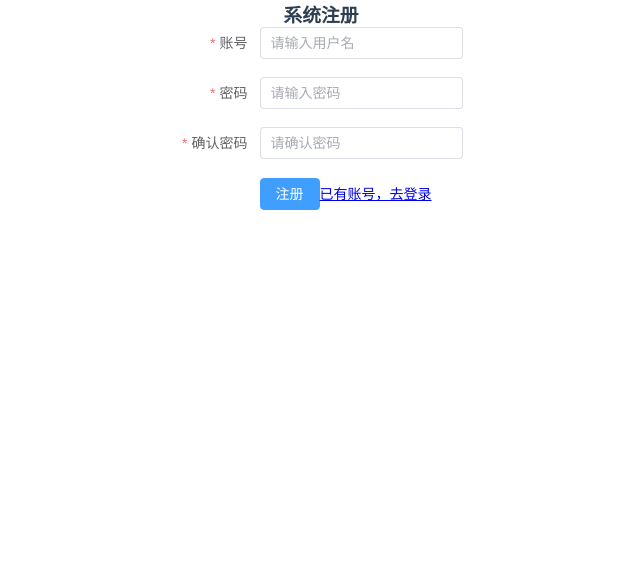
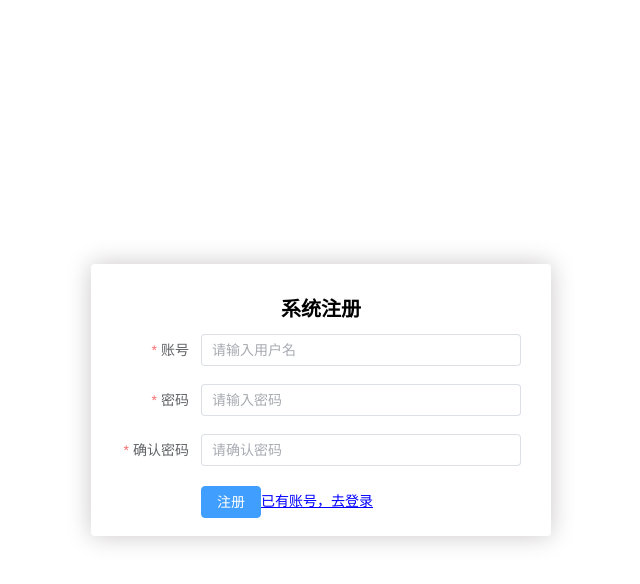
Before and after one commit to wuhengyu/vue_learn_product, a Vue app: page /#/register in a window 1280 px wide. Shown: the top 584 px of the page, without its empty margins (319-959 px from the left). Built offline with nearby package versions, Linux system fonts and the light colour scheme.

Commit message:
update files

```diff
--- a/src/App.vue
+++ b/src/App.vue
@@ -1,18 +1,25 @@
 <template>
+  <!-- 用来放置各路由对应的组件（页面） -->
   <router-view></router-view>
 </template>
 
 <script>
 export default {
-  name: 'App',
+  name: "App",
 };
 </script>
 
 <style>
+#app {
+  font-family: Avenir, Helvetica, Arial, sans-serif;
+  -webkit-font-smoothing: antialiased;
+  -moz-osx-font-smoothing: grayscale;
+  text-align: center;
+  color: #2c3e50;
+}
 html,
 body,
 ul,
-li,
 h1,
 h2,
 h3,
@@ -20,23 +27,15 @@ p {
   margin: 0;
   padding: 0;
 }
-.w100p{
+.w100p {
   width: 100%;
 }
-.txt-r{
+.txt-r {
   text-align: right;
 }
-.flex-center{
+.flex-center {
   display: flex;
   align-items: center;
   justify-content: center;
 }
-
-#app {
-  font-family: Avenir, Helvetica, Arial, sans-serif;
-  -webkit-font-smoothing: antialiased;
-  -moz-osx-font-smoothing: grayscale;
-  text-align: center;
-  color: #2c3e50;
-}
 </style>
--- a/src/views/sign/index.css
+++ b/src/views/sign/index.css
@@ -1,23 +1,32 @@
 .page {
-height:100vh;
+  height: 100vh;
 }
+
 a {
   color: blue;
 }
-.sign-box{
+
+.txt-r {
+  text-align: right;
+}
+
+.sign-box {
   width: 400px;
   background: #fff;
-padding:30px 30px 0;
+  padding: 30px 30px 0;
   border-radius: 4px;
-box-shadow:00 25px #cac6c6;
+  box-shadow: 0 0 25px #cac6c6;
 }
+
 .title {
   font-size: 20px;
   line-height: 30px;
-margin-bottom:10px;
-color:#000;
+  margin-bottom: 10px;
+  color: #000;
 }
-.flex{
-display:flex;
-justify-content: center;align-items: center;
+
+.flex-center {
+  display: flex;
+  justify-content: center;
+  align-items: center;
 }
--- a/src/views/sign/login.vue
+++ b/src/views/sign/login.vue
@@ -19,21 +19,32 @@ export default {
 
 <template>
   <div class="page flex-center">
-    <div class="sian-box">
+    <div class="sign-box">
       <el-form ref="form" :model="form" :rules="rules" label-width="60px">
         <h3 class="title">系统登录</h3>
 
         <el-form-item label="账号" prop="account">
-            <el-input v-model="form.account" placeholder="请输入用户名" prefix-icon="user"></el-input>
+          <el-input
+            v-model="form.account"
+            placeholder="请输入用户名"
+            prefix-icon="user"
+          ></el-input>
         </el-form-item>
 
         <el-form-item label="密码" prop="password">
-            <el-input v-model="form.password" type="password" placeholder="请输入密码" prefix-icon="lock"></el-input>
+          <el-input
+            v-model="form.password"
+            type="password"
+            placeholder="请输入密码"
+            prefix-icon="lock"
+          ></el-input>
         </el-form-item>
 
         <el-form-item label="">
           <div>
-          <el-button @click="login" type="primary" class="w100p">登录</el-button>
+            <el-button @click="login" type="primary" class="w100p"
+              >登录</el-button
+            >
           </div>
           <div class="txt-r">
             <router-link to="/register">没有账号?去注册</router-link>
@@ -45,37 +56,63 @@ export default {
 </template>
 
 <script>
-export default{
+export default {
   // eslint-disable-next-line vue/multi-word-component-names
-  name: 'login',
+  name: "login",
   data() {
     return {
       form: {
-        account: '',
-        password: '',
+        account: "",
+        password: "",
       },
       rules: {
         account: [
-          { required: true, message: '请输入用户名', trigger:  ["blur", "change"]},
-          {pattern: /^[a-zA-Z0-9_-]{3,20}$/, message: '用户名必须是3-20个字母、数字、下划线或减号', trigger: 'blur'},
+          {
+            required: true,
+            message: "请输入用户名",
+            trigger: ["blur", "change"],
+          },
+          {
+            pattern: /^[a-zA-Z0-9_-]{3,20}$/,
+            message: "用户名必须是3-20个字母、数字、下划线或减号",
+            trigger: "blur",
+          },
         ],
         password: [
-          { required: true, message: '请输入密码', trigger:  ["blur", "change"]},
-          {pattern: /^[a-zA-Z0-9_-]{3,20}$/, message: '密码必须是3-20个字母、数字、下划线或减号', trigger: 'blur'},
+          {
+            required: true,
+            message: "请输入密码",
+            trigger: ["blur", "change"],
+          },
+          {
+            pattern: /^[a-zA-Z0-9_-]{3,20}$/,
+            message: "密码必须是3-20个字母、数字、下划线或减号",
+            trigger: "blur",
+          },
         ],
       },
     };
   },
   methods: {
     login() {
-      this.$refs.form.validate((valid) => {
-        if (valid) {
-          this.$router.push('/home');
-        } else {
-          return false;
-        }
-      });
+      alert("login");
+      // this.$refs.form.validate((valid) => {
+      //   if (valid){
+      //     const post = ((params) => {
+      //       return new Promise((resolve, reject) => {
+      //         this.$axios.post("/login", params).then((res) => {
+      //           resolve(res);
+      //         });
+      //       });
+      //     })(this.form);
+      //     // })
+      //   }
+      // });
     },
   },
 };
 </script>
+
+<style lang="css">
+@import url(./index.css);
+</style>
--- a/src/views/sign/register.vue
+++ b/src/views/sign/register.vue
@@ -1,27 +1,37 @@
 <!-- eslint-disable vue/multi-word-component-names -->
 <template>
   <div class="page flex-center">
-    <div>
+    <div class="sign-box">
       <el-form ref="form" :model="form" :rules="rules" label-width="80px">
         <h3 class="title">系统注册</h3>
-          <el-form-item label="账号" prop="account" style="width: 100%;">
+        <el-form-item label="账号" prop="account">
           <el-input v-model="form.account" placeholder="请输入用户名">
           </el-input>
         </el-form-item>
 
         <el-form-item label="密码" prop="password">
-            <el-input type="password" v-model="form.password" placeholder="请输入密码">
+          <el-input
+            type="password"
+            v-model="form.password"
+            placeholder="请输入密码"
+          >
           </el-input>
         </el-form-item>
 
         <el-form-item label="确认密码" prop="cfpassword">
-            <el-input type="password" v-model="form.cfpassword" placeholder="请确认密码">
+          <el-input
+            type="password"
+            v-model="form.cfpassword"
+            placeholder="请确认密码"
+          >
           </el-input>
         </el-form-item>
 
         <el-form-item label="">
           <div>
-              <el-button class="w100p" type="primary" @click="register">注册</el-button>
+            <el-button class="w100p" type="primary" @click="register"
+              >注册</el-button
+            >
           </div>
           <div class="txt-r">
             <router-link to="/login">已有账号，去登录</router-link>
@@ -33,37 +43,55 @@
 </template>
 
 <script>
-export default{
+export default {
   // eslint-disable-next-line vue/multi-word-component-names
-  name: 'register',
+  name: "register",
   data() {
     const validateCfpassword = (rule, value, callback) => {
       if (value !== this.form.cfpassword) {
-        callback(new Error('两次密码输入不一致'));
+        callback(new Error("两次密码输入不一致"));
       } else {
         callback();
       }
     };
     return {
       form: {
-        account: '',
-        password: '',
-        cfpassword: '',
+        account: "",
+        password: "",
+        cfpassword: "",
       },
       rules: {
         account: [
           // trigger:  ["blur", "change"], 表单项失去焦点时和在表单项的值改变时都进行验证
-          { required: true, message: '请输入用户名', trigger:  ["blur", "change"]},
+          {
+            required: true,
+            message: "请输入用户名",
+            trigger: ["blur", "change"],
+          },
           // { min: 3, max: 20, message: '长度在 3 到 20 个字符', trigger: 'blur' },
-          {pattern: /^[a-zA-Z0-9_-]{3,20}$/, message: '用户名必须是3-20个字母、数字、下划线或减号', trigger: ["blur", "change"]},
+          {
+            pattern: /^[a-zA-Z0-9_-]{3,20}$/,
+            message: "用户名必须是3-20个字母、数字、下划线或减号",
+            trigger: ["blur", "change"],
+          },
         ],
         password: [
-          { required: true, validator: validateCfpassword, trigger: 'blur' },
-          { min: 6, max: 20, message: '长度在 6 到 20 个字符', trigger: ["blur", "change"] },
+          { required: true, validator: validateCfpassword, trigger: "blur" },
+          {
+            min: 6,
+            max: 20,
+            message: "长度在 6 到 20 个字符",
+            trigger: ["blur", "change"],
+          },
         ],
         cfpassword: [
-          { required: true, validator: validateCfpassword, trigger: 'blur' },
-          { min: 6, max: 20, message: '长度在 6 到 20 个字符', trigger: ["blur", "change"] },
+          { required: true, validator: validateCfpassword, trigger: "blur" },
+          {
+            min: 6,
+            max: 20,
+            message: "长度在 6 到 20 个字符",
+            trigger: ["blur", "change"],
+          },
         ],
       },
     };
@@ -77,30 +105,34 @@ export default{
           const post = (params) => {
             return new Promise((resolve, reject) => {
               const { account, password } = params;
-              let db_user = JSON.parse(localStorage.getItem('db_user'));
-              if (db_user){
+              let db_user = JSON.parse(localStorage.getItem("db_user"));
+              if (db_user) {
                 db_user = JSON.parse(db_user);
               } else {
                 db_user = [];
               }
               if (!db_user.find((v) => v.account === account)) {
-                db_user.push({account, password});
-                localStorage.setItem('db_user', JSON.stringify(db_user));
-                resolve ({msg: '注册成功'});
+                db_user.push({ account, password });
+                localStorage.setItem("db_user", JSON.stringify(db_user));
+                resolve({ msg: "注册成功" });
               } else {
-                reject({msg: `用户名: 该${account} 已存在`});
+                reject({ msg: `用户名: 该${account} 已存在` });
               }
             });
           };
 
-          post(this.form).then((res) => {
-            alert(`${res.msg} 用户名: ${this.form.account}, 密码：${this.form.password}`);
+          post(this.form)
+            .then((res) => {
+              alert(
+                `${res.msg} 用户名: ${this.form.account}, 密码：${this.form.password}`
+              );
               this.$router.push("/");
-          }).catch((err) => {
+            })
+            .catch((err) => {
               alert(err.msg);
-          })
-        } else{
-          console.log("error submit!!")
+            });
+        } else {
+          console.log("error submit!!");
           return false;
         }
       });
@@ -108,3 +140,7 @@ export default{
   },
 };
 </script>
+
+<style lang="css">
+@import url(./index.css);
+</style>
```
Lines whose indentation alone changed are shown as unchanged.
